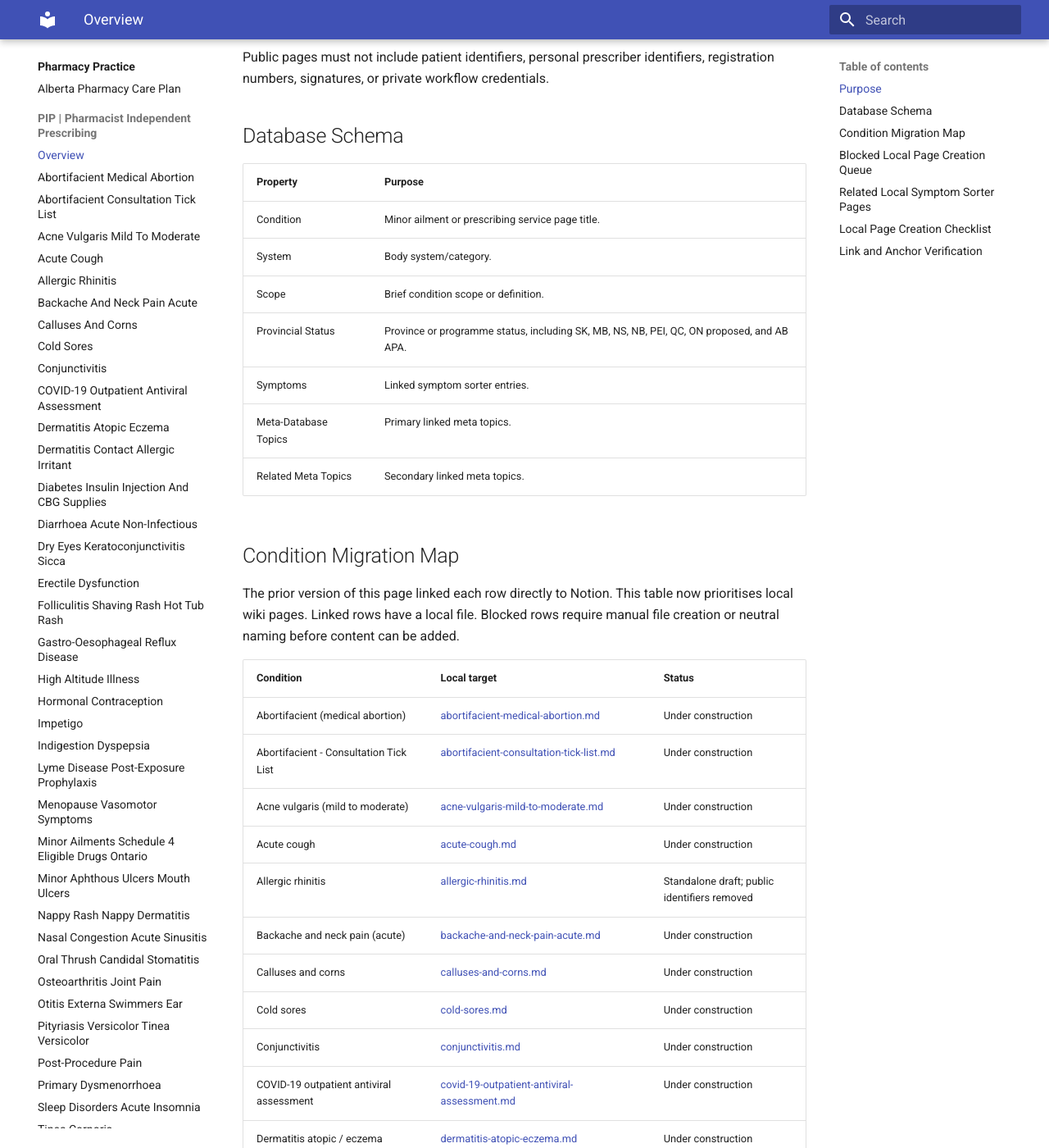
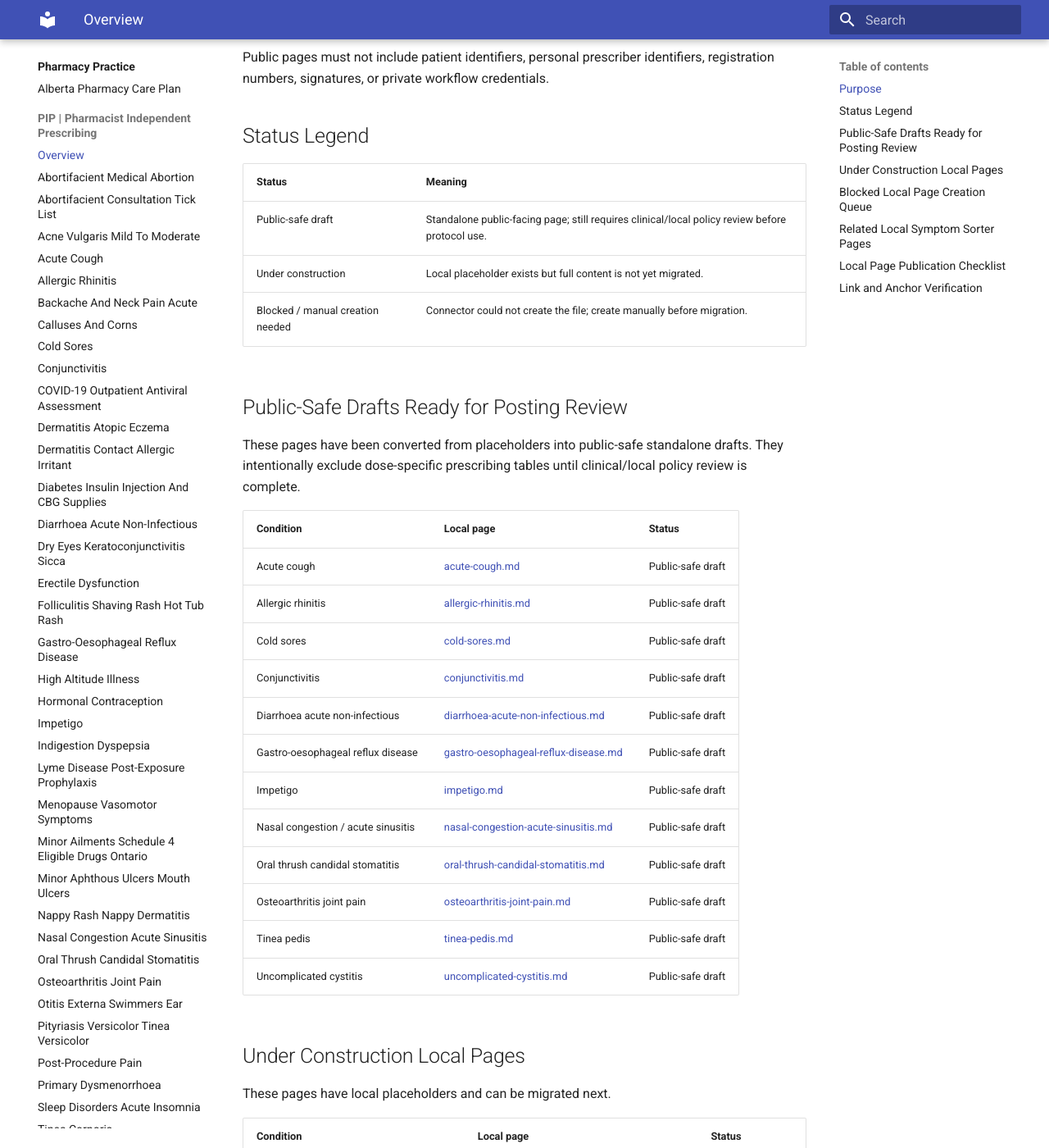
Before and after one commit to sejinhwang/sejin-pharmacy-wiki, an MkDocs documentation site: the page built from docs/pharmacy-practice/pip-minor-ailment.md, in a window 1280 px wide and 1400 px high, scrolled down 740 px. Shown: the whole window at 82% size. Built offline with MkDocs 1.6.1 and Material for MkDocs 9.7.7, drawn with Linux system fonts in a browser that asks for light colours; some of the changed text lies outside the part shown.

Commit message:
Refresh PIP index with public-safe draft statuses

```diff
--- a/docs/pharmacy-practice/pip-minor-ailment.md
+++ b/docs/pharmacy-practice/pip-minor-ailment.md
@@ -1,17 +1,17 @@
 # PIP | Pharmacist Independent Prescribing for Minor Ailment
 
-Status: Local migration map. The previous external-only Notion inventory has been replaced with local target slugs so this page can function as a standalone migration control page.
+Status: Public migration index. Direct Notion condition links have been replaced with local wiki targets.
 
 ## Purpose
 
-This section organises pharmacist independent prescribing / minor ailment topics into local wiki targets.
+This section organises pharmacist independent prescribing / minor ailment topics into local public wiki pages.
 
-Each condition should eventually become a standalone local page with:
+Each condition page should eventually include:
 
 - scope and eligibility
 - red flags and referral criteria
 - focused assessment
-- treatment options
+- management principles
 - counselling
 - safety-netting
 - documentation template
@@ -19,76 +19,67 @@ Each condition should eventually become a standalone local page with:
 
 Public pages must not include patient identifiers, personal prescriber identifiers, registration numbers, signatures, or private workflow credentials.
 
-## Database Schema
+## Status Legend
 
-| Property | Purpose |
+| Status | Meaning |
 | --- | --- |
-| Condition | Minor ailment or prescribing service page title. |
-| System | Body system/category. |
-| Scope | Brief condition scope or definition. |
-| Provincial Status | Province or programme status, including SK, MB, NS, NB, PEI, QC, ON proposed, and AB APA. |
-| Symptoms | Linked symptom sorter entries. |
-| Meta-Database Topics | Primary linked meta topics. |
-| Related Meta Topics | Secondary linked meta topics. |
+| Public-safe draft | Standalone public-facing page; still requires clinical/local policy review before protocol use. |
+| Under construction | Local placeholder exists but full content is not yet migrated. |
+| Blocked / manual creation needed | Connector could not create the file; create manually before migration. |
 
-## Condition Migration Map
+## Public-Safe Drafts Ready for Posting Review
 
-The prior version of this page linked each row directly to Notion. This table now prioritises local wiki pages. Linked rows have a local file. Blocked rows require manual file creation or neutral naming before content can be added.
+These pages have been converted from placeholders into public-safe standalone drafts. They intentionally exclude dose-specific prescribing tables until clinical/local policy review is complete.
 
-| Condition | Local target | Status |
+| Condition | Local page | Status |
+| --- | --- | --- |
+| Acute cough | [acute-cough.md](pip-minor-ailment/acute-cough.md) | Public-safe draft |
+| Allergic rhinitis | [allergic-rhinitis.md](pip-minor-ailment/allergic-rhinitis.md) | Public-safe draft |
+| Cold sores | [cold-sores.md](pip-minor-ailment/cold-sores.md) | Public-safe draft |
+| Conjunctivitis | [conjunctivitis.md](pip-minor-ailment/conjunctivitis.md) | Public-safe draft |
+| Diarrhoea acute non-infectious | [diarrhoea-acute-non-infectious.md](pip-minor-ailment/diarrhoea-acute-non-infectious.md) | Public-safe draft |
+| Gastro-oesophageal reflux disease | [gastro-oesophageal-reflux-disease.md](pip-minor-ailment/gastro-oesophageal-reflux-disease.md) | Public-safe draft |
+| Impetigo | [impetigo.md](pip-minor-ailment/impetigo.md) | Public-safe draft |
+| Nasal congestion / acute sinusitis | [nasal-congestion-acute-sinusitis.md](pip-minor-ailment/nasal-congestion-acute-sinusitis.md) | Public-safe draft |
+| Oral thrush candidal stomatitis | [oral-thrush-candidal-stomatitis.md](pip-minor-ailment/oral-thrush-candidal-stomatitis.md) | Public-safe draft |
+| Osteoarthritis joint pain | [osteoarthritis-joint-pain.md](pip-minor-ailment/osteoarthritis-joint-pain.md) | Public-safe draft |
+| Tinea pedis | [tinea-pedis.md](pip-minor-ailment/tinea-pedis.md) | Public-safe draft |
+| Uncomplicated cystitis | [uncomplicated-cystitis.md](pip-minor-ailment/uncomplicated-cystitis.md) | Public-safe draft |
+
+## Under Construction Local Pages
+
+These pages have local placeholders and can be migrated next.
+
+| Condition | Local page | Status |
 | --- | --- | --- |
 | Abortifacient (medical abortion) | [abortifacient-medical-abortion.md](pip-minor-ailment/abortifacient-medical-abortion.md) | Under construction |
 | Abortifacient - Consultation Tick List | [abortifacient-consultation-tick-list.md](pip-minor-ailment/abortifacient-consultation-tick-list.md) | Under construction |
 | Acne vulgaris (mild to moderate) | [acne-vulgaris-mild-to-moderate.md](pip-minor-ailment/acne-vulgaris-mild-to-moderate.md) | Under construction |
-| Acute cough | [acute-cough.md](pip-minor-ailment/acute-cough.md) | Under construction |
-| Allergic rhinitis | [allergic-rhinitis.md](pip-minor-ailment/allergic-rhinitis.md) | Standalone draft; public identifiers removed |
 | Backache and neck pain (acute) | [backache-and-neck-pain-acute.md](pip-minor-ailment/backache-and-neck-pain-acute.md) | Under construction |
 | Calluses and corns | [calluses-and-corns.md](pip-minor-ailment/calluses-and-corns.md) | Under construction |
-| Cold sores | [cold-sores.md](pip-minor-ailment/cold-sores.md) | Under construction |
-| Conjunctivitis | [conjunctivitis.md](pip-minor-ailment/conjunctivitis.md) | Under construction |
 | COVID-19 outpatient antiviral assessment | [covid-19-outpatient-antiviral-assessment.md](pip-minor-ailment/covid-19-outpatient-antiviral-assessment.md) | Under construction |
 | Dermatitis atopic / eczema | [dermatitis-atopic-eczema.md](pip-minor-ailment/dermatitis-atopic-eczema.md) | Under construction |
 | Dermatitis contact allergic and irritant | [dermatitis-contact-allergic-irritant.md](pip-minor-ailment/dermatitis-contact-allergic-irritant.md) | Under construction |
 | Diabetes insulin injection and CBG supplies | [diabetes-insulin-injection-cbg-supplies.md](pip-minor-ailment/diabetes-insulin-injection-cbg-supplies.md) | Under construction |
-| Diarrhoea acute non-infectious | [diarrhoea-acute-non-infectious.md](pip-minor-ailment/diarrhoea-acute-non-infectious.md) | Under construction |
 | Dry eyes keratoconjunctivitis sicca | [dry-eyes-keratoconjunctivitis-sicca.md](pip-minor-ailment/dry-eyes-keratoconjunctivitis-sicca.md) | Under construction |
-| Emergency contraception | `pip-minor-ailment/emergency-contraception.md` | Blocked by connector; create manually later |
 | Erectile dysfunction | [erectile-dysfunction.md](pip-minor-ailment/erectile-dysfunction.md) | Under construction |
 | Folliculitis / shaving rash / hot tub rash | [folliculitis-shaving-rash-hot-tub-rash.md](pip-minor-ailment/folliculitis-shaving-rash-hot-tub-rash.md) | Under construction |
-| Gastro-oesophageal reflux disease | [gastro-oesophageal-reflux-disease.md](pip-minor-ailment/gastro-oesophageal-reflux-disease.md) | Under construction |
 | High altitude illness | [high-altitude-illness.md](pip-minor-ailment/high-altitude-illness.md) | Under construction |
 | Hormonal contraception | [hormonal-contraception.md](pip-minor-ailment/hormonal-contraception.md) | Under construction |
-| Impetigo | [impetigo.md](pip-minor-ailment/impetigo.md) | Under construction |
 | Indigestion dyspepsia | [indigestion-dyspepsia.md](pip-minor-ailment/indigestion-dyspepsia.md) | Under construction |
-| Infantile colic | `pip-minor-ailment/infantile-colic.md` | Blocked by connector; create manually later |
-| Insect bites and stings | `pip-minor-ailment/insect-bites-and-stings.md` | Blocked by connector; create manually later |
 | Lyme disease post-exposure prophylaxis | [lyme-disease-post-exposure-prophylaxis.md](pip-minor-ailment/lyme-disease-post-exposure-prophylaxis.md) | Under construction |
 | Menopause vasomotor symptoms | [menopause-vasomotor-symptoms.md](pip-minor-ailment/menopause-vasomotor-symptoms.md) | Under construction |
 | Minor Ailments Schedule 4 Eligible Drugs Ontario | [minor-ailments-schedule-4-eligible-drugs-ontario.md](pip-minor-ailment/minor-ailments-schedule-4-eligible-drugs-ontario.md) | Under construction |
 | Minor aphthous ulcers mouth ulcers | [minor-aphthous-ulcers-mouth-ulcers.md](pip-minor-ailment/minor-aphthous-ulcers-mouth-ulcers.md) | Under construction |
-| Musculoskeletal sprains and strains | `pip-minor-ailment/musculoskeletal-sprains-and-strains.md` | Blocked by connector; create manually later |
 | Nappy rash nappy dermatitis | [nappy-rash-nappy-dermatitis.md](pip-minor-ailment/nappy-rash-nappy-dermatitis.md) | Under construction |
-| Nasal congestion / acute sinusitis | [nasal-congestion-acute-sinusitis.md](pip-minor-ailment/nasal-congestion-acute-sinusitis.md) | Under construction |
-| Nausea and vomiting | `pip-minor-ailment/nausea-and-vomiting.md` | Blocked by connector; create manually later |
-| Nausea and vomiting in pregnancy | `pip-minor-ailment/nausea-and-vomiting-in-pregnancy.md` | Pending local page |
-| Onychomycosis | `pip-minor-ailment/onychomycosis.md` | Blocked by connector; create manually later |
-| Oral thrush candidal stomatitis | [oral-thrush-candidal-stomatitis.md](pip-minor-ailment/oral-thrush-candidal-stomatitis.md) | Under construction |
-| Osteoarthritis joint pain | [osteoarthritis-joint-pain.md](pip-minor-ailment/osteoarthritis-joint-pain.md) | Under construction |
 | Otitis externa swimmer's ear | [otitis-externa-swimmers-ear.md](pip-minor-ailment/otitis-externa-swimmers-ear.md) | Under construction |
 | Pityriasis versicolor / tinea versicolor | [pityriasis-versicolor-tinea-versicolor.md](pip-minor-ailment/pityriasis-versicolor-tinea-versicolor.md) | Under construction |
 | Post-procedure pain | [post-procedure-pain.md](pip-minor-ailment/post-procedure-pain.md) | Under construction |
-| Premenstrual syndrome | `pip-minor-ailment/premenstrual-syndrome.md` | Blocked by connector; create manually later |
 | Primary dysmenorrhoea | [primary-dysmenorrhoea.md](pip-minor-ailment/primary-dysmenorrhoea.md) | Under construction |
 | Sleep disorders acute insomnia | [sleep-disorders-acute-insomnia.md](pip-minor-ailment/sleep-disorders-acute-insomnia.md) | Under construction |
-| Sore throat GABHS assessment | `pip-minor-ailment/sore-throat-gabhs-assessment.md` | Blocked by connector; create manually later |
-| Tinea capitis | `pip-minor-ailment/tinea-capitis.md` | Blocked by connector; create manually later |
 | Tinea corporis | [tinea-corporis.md](pip-minor-ailment/tinea-corporis.md) | Under construction |
 | Tinea cruris | [tinea-cruris.md](pip-minor-ailment/tinea-cruris.md) | Under construction |
-| Tinea pedis | [tinea-pedis.md](pip-minor-ailment/tinea-pedis.md) | Under construction |
-| Travel Health Assessment | `pip-minor-ailment/travel-health-assessment.md` | Blocked by connector; create manually later |
 | Travel Health Prescribing | [travel-health-prescribing.md](pip-minor-ailment/travel-health-prescribing.md) | Under construction |
-| Uncomplicated cystitis | [uncomplicated-cystitis.md](pip-minor-ailment/uncomplicated-cystitis.md) | Under construction |
-| Urticaria | `pip-minor-ailment/urticaria.md` | Blocked by connector; create manually later |
 | Warts and verrucas | [warts-and-verrucas.md](pip-minor-ailment/warts-and-verrucas.md) | Under construction |
 
 ## Blocked Local Page Creation Queue
@@ -122,21 +113,22 @@ Some PIP topics overlap with existing local Symptom Sorter drafts. These are not
 | Osteoarthritis joint pain / acute joint pain | [Acute Single Joint Pain](symptom-sorter/acute-single-joint-pain.md) |
 | Urticaria / rash presentations | [Erythema](symptom-sorter/erythema.md), [Macules](symptom-sorter/macules.md), [Purpura and Petechiae](symptom-sorter/purpura-and-petechiae.md) |
 
-## Local Page Creation Checklist
+## Local Page Publication Checklist
 
-For each condition page:
+Before moving a page from draft to publish-ready:
 
-1. Create the local file at the target slug.
-2. Migrate the full body content from the source page.
-3. Remove external-only Notion dependency.
-4. Add local links to symptom sorter and meta-database pages where available.
-5. Remove the `Under construction` warning only after review.
-6. Confirm no patient identifiers, personal prescriber identifiers, registration numbers, signatures, or private workflow credentials are present.
+1. Full public-safe body content is present locally.
+2. Notion dependency is removed from the reader experience.
+3. Local links to symptom sorter and meta-database pages are added where available.
+4. No patient identifiers, personal prescriber identifiers, registration numbers, signatures, or private workflow credentials are present.
+5. Dose- or product-specific tables are either omitted or reviewed against local policy and current references.
+6. Clinical/local policy review status is clearly documented.
+7. The page no longer contains an `Under construction` warning.
 
 ## Link and Anchor Verification
 
 - Direct Notion condition links have been removed from the main inventory.
-- Existing local files are linked.
+- Public-safe draft pages and existing placeholders are linked.
 - Blocked or missing local files remain unlinked as code-formatted target slugs.
 - Existing local Symptom Sorter support links are enabled where relevant.
 - Table text avoids unescaped pipe characters so MkDocs renders rows correctly.
```
